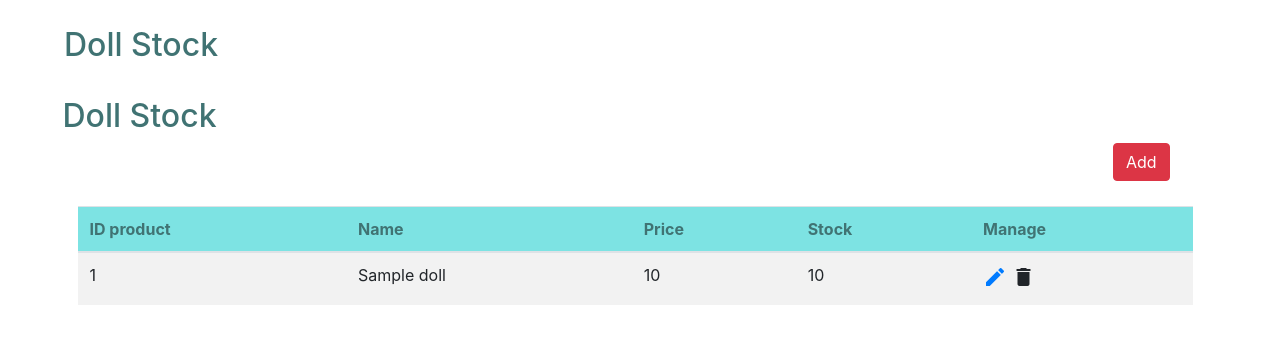
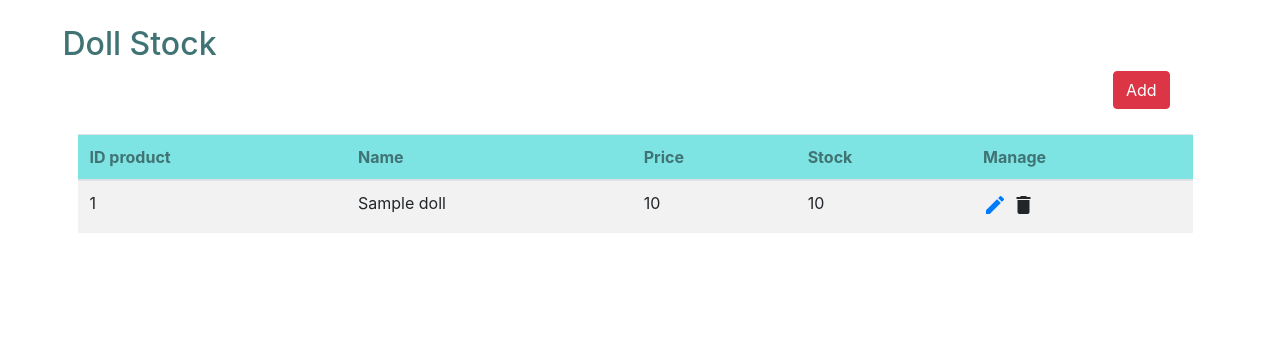
Before and after one commit to J4Nss/Doll_Shop, a PHP site: page /product.php in a window 1280 px wide. Shown: the part 56-400 px from the top of the page. Run offline with PHP 8.4, Linux system fonts and the light colour scheme; a user stored in the database is signed in; tables that the repository leaves empty hold one stand-in row (values such as "Sample post").

Commit message:
delete duplicate title in product(admin)

```diff
--- a/admin/product.php
+++ b/admin/product.php
@@ -16,7 +16,6 @@
   require("nav.php");
   }
   ?>
-  <h2 class="title">Doll Stock</h2>
     <div class="row col-12">
       <h2 class="title">Doll Stock</h2>
       <div class="row col-12">
```
